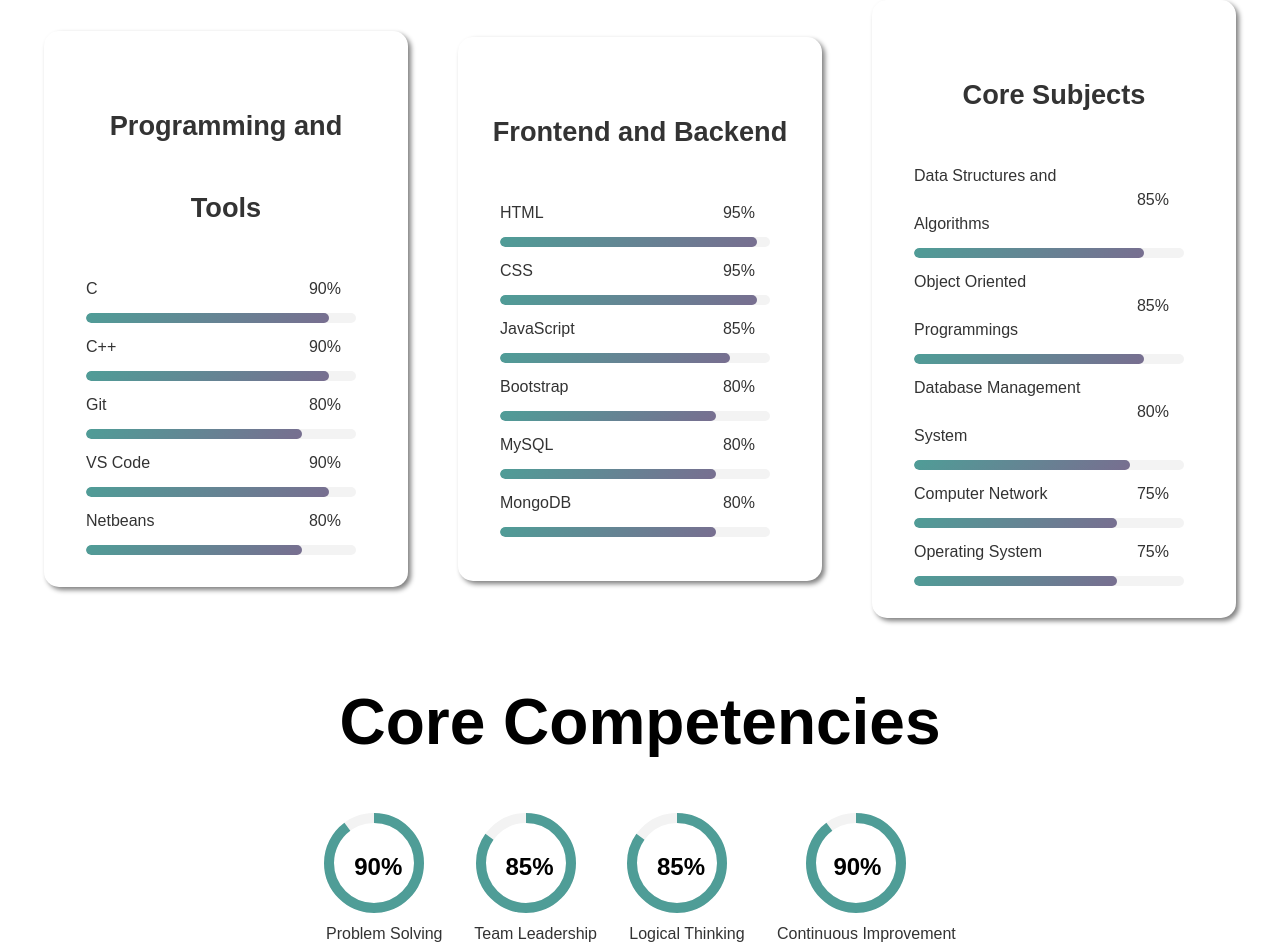
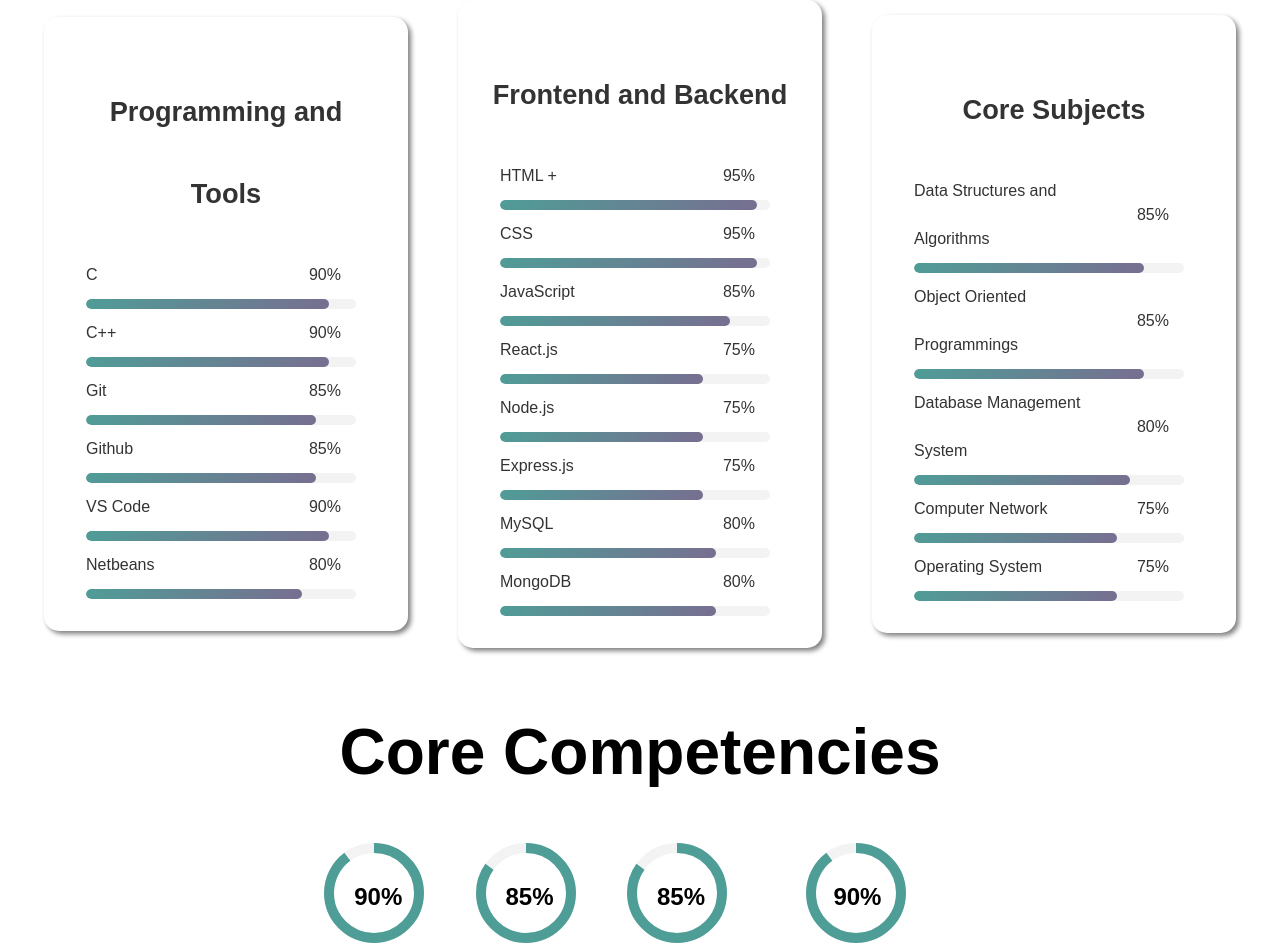
Before and after one commit to KhushiSaini612/Portfolio, a plain HTML site: page index.html in a window 1280 px wide. Shown: the part 2119-3071 px from the top of the page. Drawn offline with Linux system fonts and the light colour scheme.

Commit message:
Added skills

```diff
--- a/index.html
+++ b/index.html
@@ -134,9 +134,14 @@
         <div class="progress-bar"><div style="--progress:90%"></div></div>
         <div class="skill_header">
           <span>Git</span>
-          <span>80%</span>
+          <span>85%</span>
         </div>
-        <div class="progress-bar"><div style="--progress:80%"></div></div>
+        <div class="progress-bar"><div style="--progress:85%"></div></div>
+        <div class="skill_header">
+          <span>Github</span>
+          <span>85%</span>
+        </div>
+        <div class="progress-bar"><div style="--progress:85%"></div></div>
         <div class="skill_header">
           <span>VS Code</span>
           <span>90%</span>
@@ -151,7 +156,7 @@
       <div class="skills_data">
         <h1>Frontend and Backend</h1>
         <div class="skill_header">
-          <span>HTML</span>
+          <span>HTML +</span>
           <span>95%</span>
         </div>
         <div class="progress-bar"><div style="--progress:95%"></div></div>
@@ -166,10 +171,20 @@
         </div>
         <div class="progress-bar"><div style="--progress:85%"></div></div>
         <div class="skill_header">
-          <span>Bootstrap</span>
-          <span>80%</span>
+          <span>React.js</span>
+          <span>75%</span>
         </div>
-        <div class="progress-bar"><div style="--progress:80%"></div></div>
+        <div class="progress-bar"><div style="--progress:75%"></div></div>
+        <div class="skill_header">
+          <span>Node.js</span>
+          <span>75%</span>
+        </div>
+        <div class="progress-bar"><div style="--progress:75%"></div></div>
+        <div class="skill_header">
+          <span>Express.js</span>
+          <span>75%</span>
+        </div>
+        <div class="progress-bar"><div style="--progress:75%"></div></div>
         <div class="skill_header">
           <span>MySQL</span>
           <span>80%</span>
```
